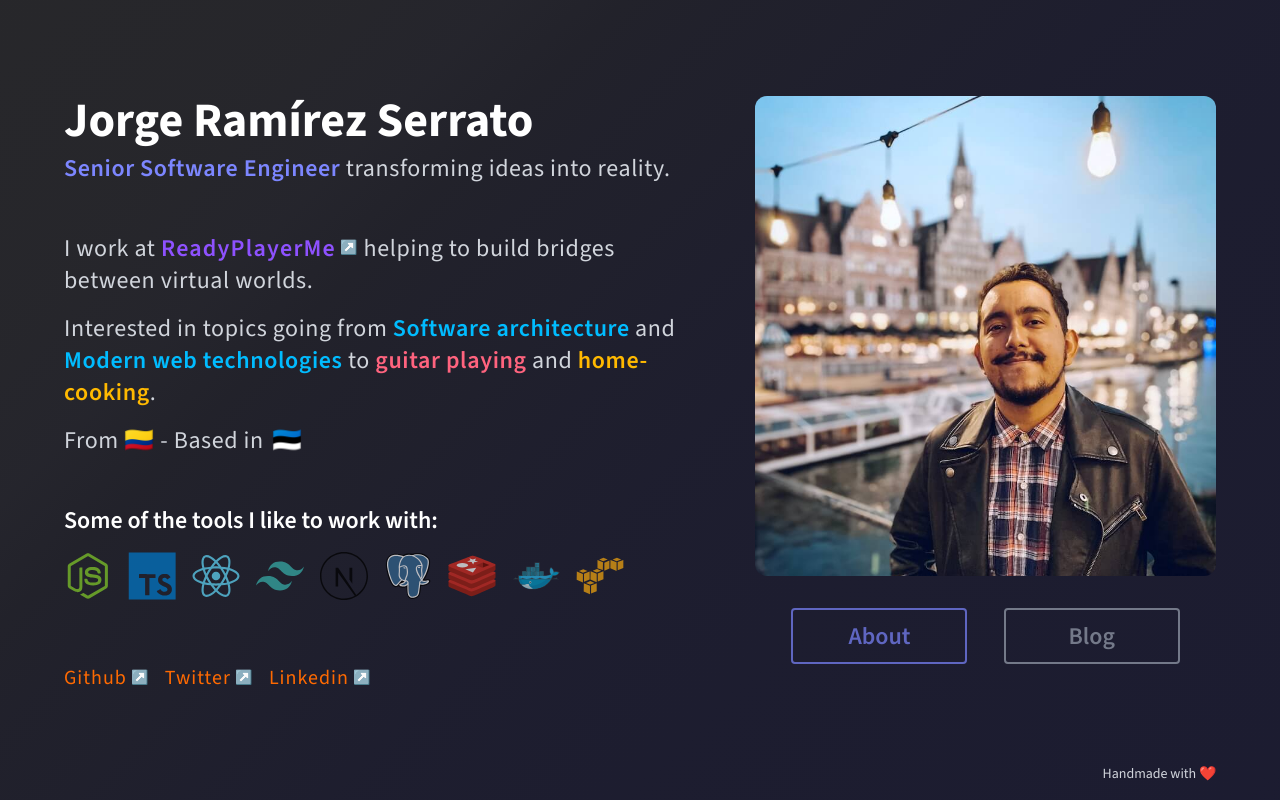
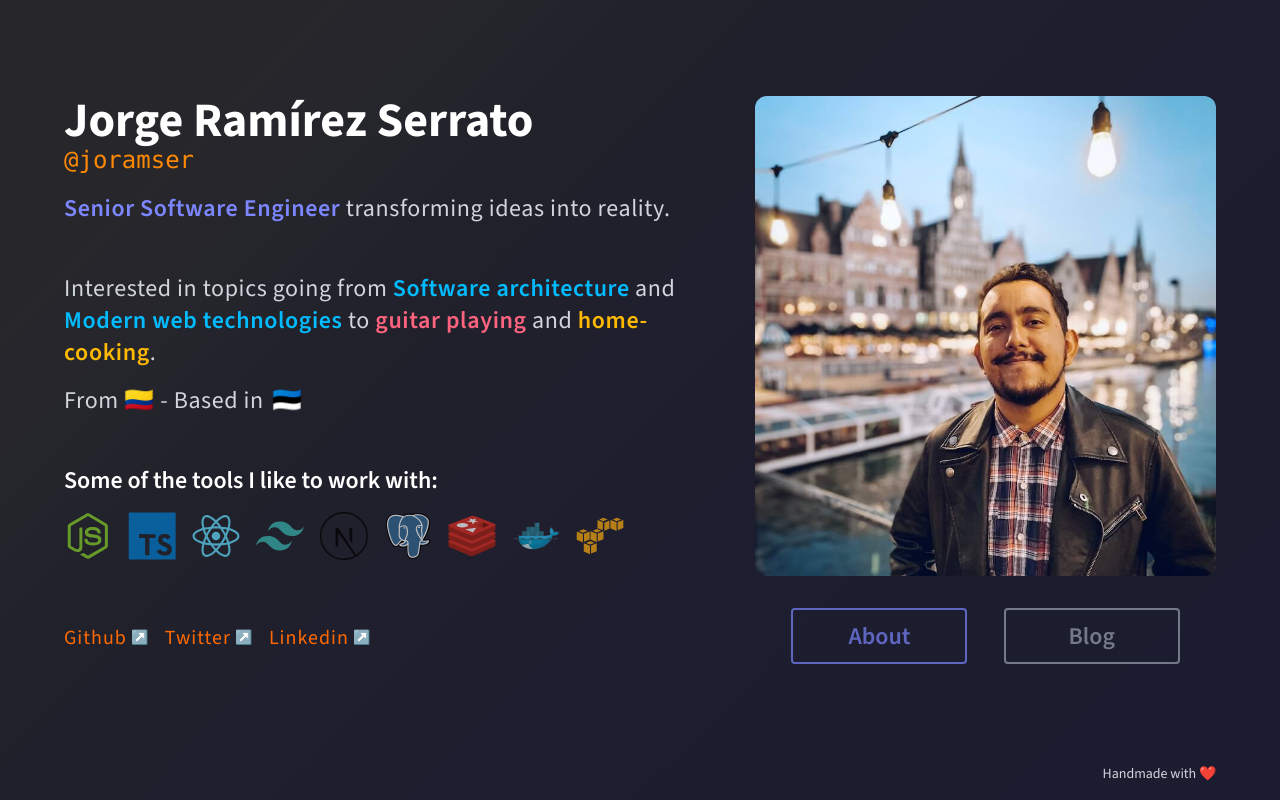
Before and after one commit to joramser/website, a Next.js app: page / in a window 1280 px wide. Built offline with nearby package versions, Linux system fonts and the light colour scheme.

Commit message:
Update homepage

```diff
--- a/src/app/page.tsx
+++ b/src/app/page.tsx
@@ -15,18 +15,14 @@ export default function HomePage() {
             <h1 className="text-title relative z-10 -mt-10 pt-4 text-center text-4xl font-bold text-white backdrop-blur-xs sm:mt-0 sm:pt-0 md:text-left md:backdrop-blur-none lg:text-5xl">
               <span>{data.fullName}</span>
             </h1>
-            <p className="mt-2 text-center tracking-wide md:text-left">
+            <p className="font-mono text-orange-400">
+              @{data.handle}
+            </p>
+            <p className="mt-4 text-center tracking-wide md:text-left">
               <b className="font-semibold text-indigo-400">Senior Software Engineer</b> transforming ideas into reality.
             </p>
           </div>
           <div className="mt-8 tracking-wide lg:mt-12">
-            <p className="mt-4">
-              I work at{' '}
-              <BasicLink color="violet" href="https://readyplayer.me" className="font-semibold" external>
-                ReadyPlayerMe
-              </BasicLink>{' '}
-              helping to build bridges between virtual worlds.
-            </p>
             <p className="mt-4">
               Interested in topics going from <b className="font-semibold text-sky-400">Software architecture</b> and{' '}
               <b className="font-semibold text-sky-400">Modern web technologies</b> to{' '}
--- a/src/data.ts
+++ b/src/data.ts
@@ -1,5 +1,6 @@
 export const data = {
   fullName: 'Jorge Ramírez Serrato',
+  handle: 'joramser',
   url: 'https://jorge.rs',
   slogan: 'Senior Software Engineer transforming ideas into reality.',
   links: [
--- a/src/seo.ts
+++ b/src/seo.ts
@@ -2,6 +2,7 @@ import type { Metadata } from 'next';
 import { data } from '@web/data';
 
 export const defaultSEO: Metadata = {
+  metadataBase: new URL('https://jorge.rs'),
   title: data.fullName,
   description: data.slogan,
   openGraph: {
```
